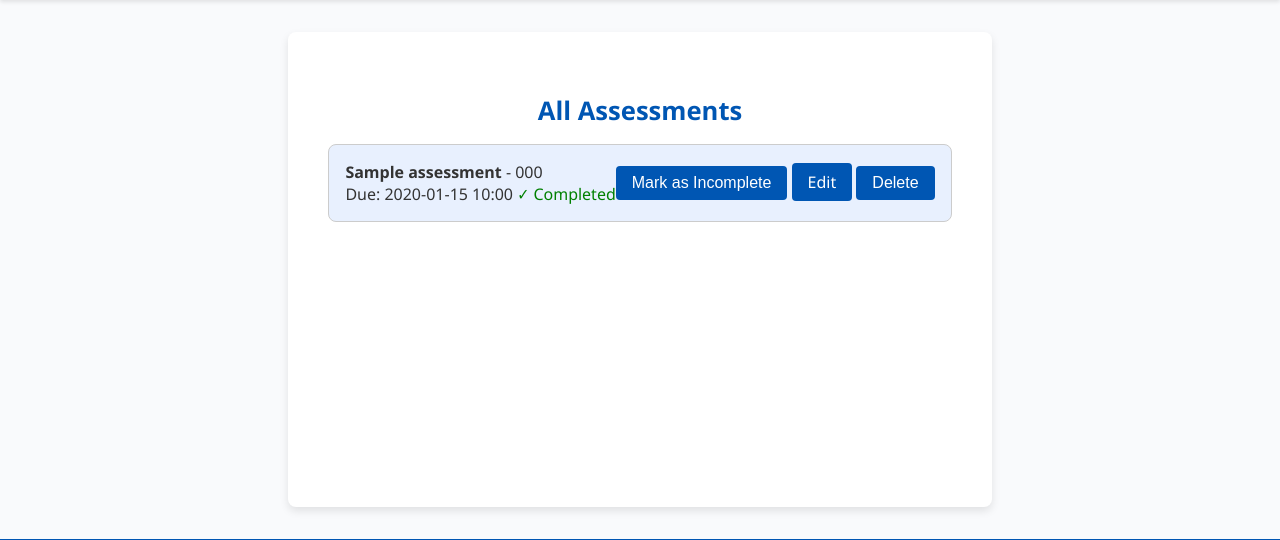
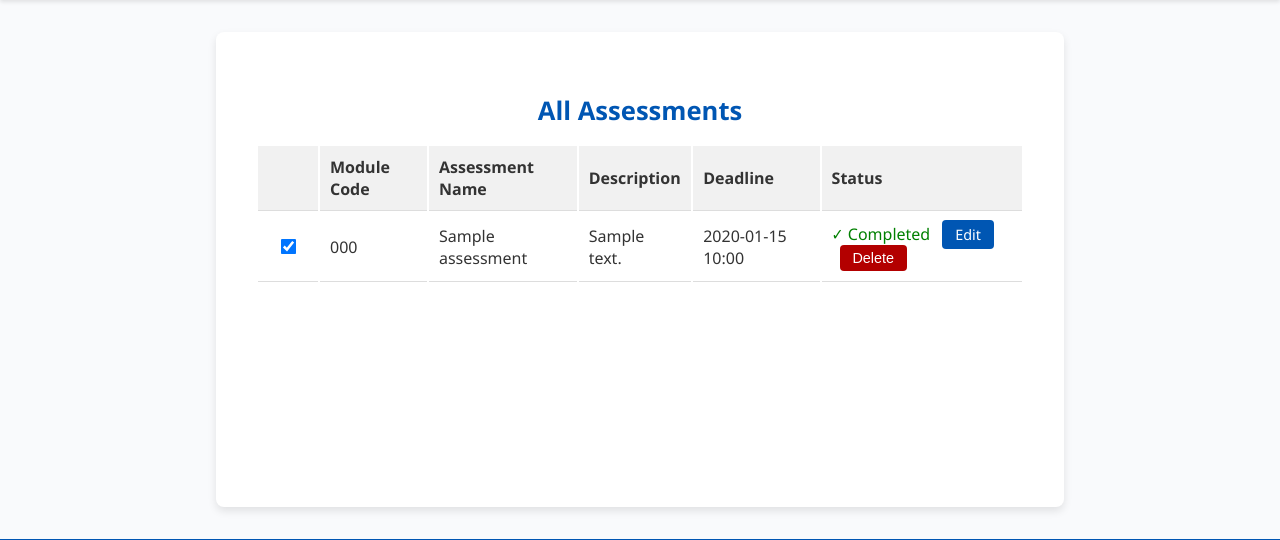
Before and after one commit to loyiwen/FlaskToDoApp, a Flask app: page / in a window 1280 px wide. Shown: the part 137-677 px from the top of the page. Run offline with Flask 3, Linux system fonts and the light colour scheme; tables that the repository leaves empty hold one stand-in row (values such as "Sample post").

Commit message:
feat: redesigned assessment layout with table format for improved readability
- Updated `index.html` to display assessments in a table with columns:
  Checkbox | Module Code | Assessment Name | Description | Deadline | Status
- Added "Mark as Complete/Incomplete" checkbox to the left of each assessment row
- Included "Edit" and "Delete" buttons within the Status column for easy access
- Enhanced `styles.css` to style the table, checkbox, and action buttons

```diff
--- a/static/styles.css
+++ b/static/styles.css
@@ -74,35 +74,31 @@ footer {
     text-align: center;
 }
 
-ul {
-    list-style: none;
-    padding: 0;
-    margin: 0;
+u/* Table styling for assessment layout */
+.assessment-table {
+    width: 100%;
+    border-collapse: collapse;
+    margin-top: 20px;
 }
 
-ul li {
-    background-color: #e8f0fe;
-    border: 1px solid #ccc;
-    border-radius: 8px;
-    padding: 1rem;
-    margin-bottom: 1rem;
-    display: flex;
-    justify-content: space-between;
-    align-items: center;
-    transition: background-color 0.2s ease;
+.assessment-table th, .assessment-table td {
+    padding: 10px;
+    text-align: left;
+    border-bottom: 1px solid #ddd;
 }
 
-ul li:hover {
-    background-color: #d0e1ff;
+.assessment-table th {
+    background-color: #f1f1f1;
+    font-weight: bold;
 }
 
-/* Action buttons styling */
-.actions {
-    float: right;
+.assessment-table tr:hover {
+    background-color: #f9f9f9;
 }
 
-.actions form, .actions a {
-    display: inline;
+.assessment-table td:first-child {
+    width: 40px;
+    text-align: center;
 }
 
 /* Status indicators for complete/incomplete */
@@ -114,18 +110,33 @@ ul li:hover {
     color: red;
 }
 
-button, .button-link {
+/* Checkbox styling */
+.assessment-table input[type="checkbox"] {
+    cursor: pointer;
+    transform: scale(1.2);
+}
+
+/* Button styling for actions */
+.button-link, .delete-button {
     background-color: #0056b3;
     color: white;
     border: none;
-    padding: 0.5rem 1rem;
+    padding: 0.3rem 0.8rem;
+    margin-left: 8px;
     border-radius: 4px;
     cursor: pointer;
+    font-size: 0.9rem;
     text-decoration: none;
-    font-size: 1rem;
-    transition: background-color 0.3s ease;
 }
 
-button:hover, .button-link:hover, button:focus, .button-link:focus {
+.button-link:hover, .delete-button:hover {
     background-color: #003f7f;
 }
+
+.delete-button {
+    background-color: #b30000;
+}
+
+.delete-button:hover {
+    background-color: #800000;
+}
--- a/templates/index.html
+++ b/templates/index.html
@@ -4,36 +4,42 @@
 <h2>{{ filter if filter else "All" }} Assessments</h2>
 
 {% if assessments %}
-<ul>
+<table class="assessment-table">
+    <thead>
+        <tr>
+            <th></th> <!-- Checkbox column -->
+            <th>Module Code</th>
+            <th>Assessment Name</th>
+            <th>Description</th>
+            <th>Deadline</th>
+            <th>Status</th>
+        </tr>
+    </thead>
+    <tbody>
         {% for assessment in assessments %}
-    <li>
-        <div>
-            <strong>{{ assessment.title }}</strong> - {{ assessment.module_code }}<br>
-            Due: <td>{{ assessment.deadline.strftime('%Y-%m-%d %H:%M') }}</td>
+        <tr>
+            <td>
+                <form action="{{ url_for('toggle_completion', id=assessment.id) }}" method="post">
+                    <input type="checkbox" onclick="this.form.submit()" {% if assessment.is_complete %}checked{% endif %}>
+                </form>
+            </td>
+            <td>{{ assessment.module_code }}</td>
+            <td>{{ assessment.title }}</td>
+            <td>{{ assessment.description }}</td>
+            <td>{{ assessment.deadline.strftime('%Y-%m-%d %H:%M') }}</td> <!-- Updated to show both date and time -->
+            <td>
                 <span class="status {{ 'complete' if assessment.is_complete else 'incomplete' }}">
                     {% if assessment.is_complete %}✓ Completed{% else %}✗ Not Completed{% endif %}
                 </span>
-        </div>
-        <div class="actions">
-            <form action="{{ url_for('toggle_completion', id=assessment.id) }}" method="post" style="display:inline;">
-                <button type="submit">
-                    {% if assessment.is_complete %}
-                        Mark as Incomplete
-                    {% else %}
-                        Mark as Complete
-                    {% endif %}
-                </button>
-            </form>
                 <a class="button-link" href="{{ url_for('edit', id=assessment.id) }}">Edit</a>
                 <form action="{{ url_for('delete_assessment', id=assessment.id) }}" method="post" style="display:inline;">
-                <button type="submit" onclick="return confirm('Are you sure you want to delete this assessment?');">
-                    Delete
-                </button>
+                    <button type="submit" class="delete-button" onclick="return confirm('Are you sure you want to delete this assessment?');">Delete</button>
                 </form>
-        </div>
-    </li>
+            </td>
+        </tr>
         {% endfor %}
-</ul>
+    </tbody>
+</table>
 {% else %}
 <p>No assessments to show.</p>
 {% endif %}
```
Lines whose indentation alone changed are shown as unchanged.
